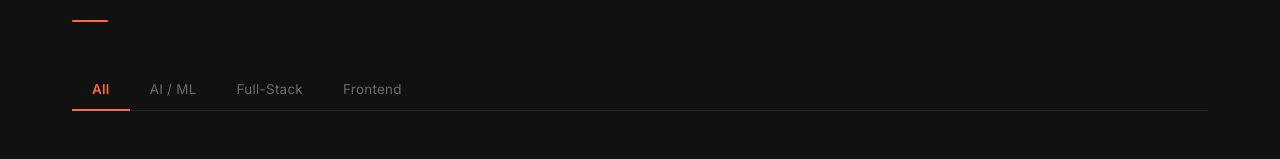
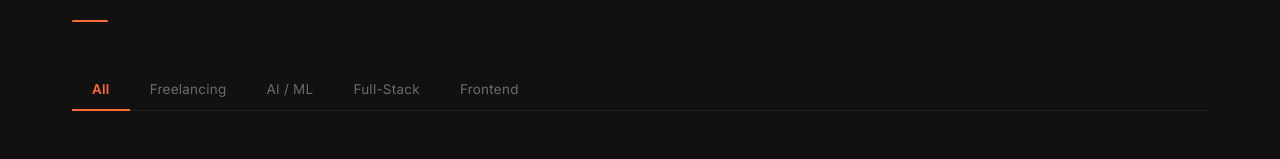
Before and after one commit to Bhavik9696/portfolio, a React (Vite) app: page /projects in a window 1280 px wide. Shown: the part 201-360 px from the top of the page. Built offline with nearby package versions, Linux system fonts and the light colour scheme.

Commit message:
feat: add Freelancing filter tab to Projects page

```diff
--- a/src/pages/Projects.jsx
+++ b/src/pages/Projects.jsx
@@ -160,10 +160,11 @@ const personalProjects = [
 ];
 
 const FILTERS = [
-  { key: "all",       label: "All" },
-  { key: "ai",        label: "AI / ML" },
-  { key: "fullstack", label: "Full-Stack" },
-  { key: "frontend",  label: "Frontend" },
+  { key: "all",        label: "All" },
+  { key: "freelance",  label: "Freelancing" },
+  { key: "ai",         label: "AI / ML" },
+  { key: "fullstack",  label: "Full-Stack" },
+  { key: "frontend",   label: "Frontend" },
 ];
 
 /* ─── Project Card — Clean editorial style ─── */
@@ -392,6 +393,8 @@ export default function Projects() {
   const filtered =
     activeFilter === "all"
       ? allProjects
+      : activeFilter === "freelance"
+      ? freelanceProjects
       : allProjects.filter((p) => p.category === activeFilter);
 
   return (
```
